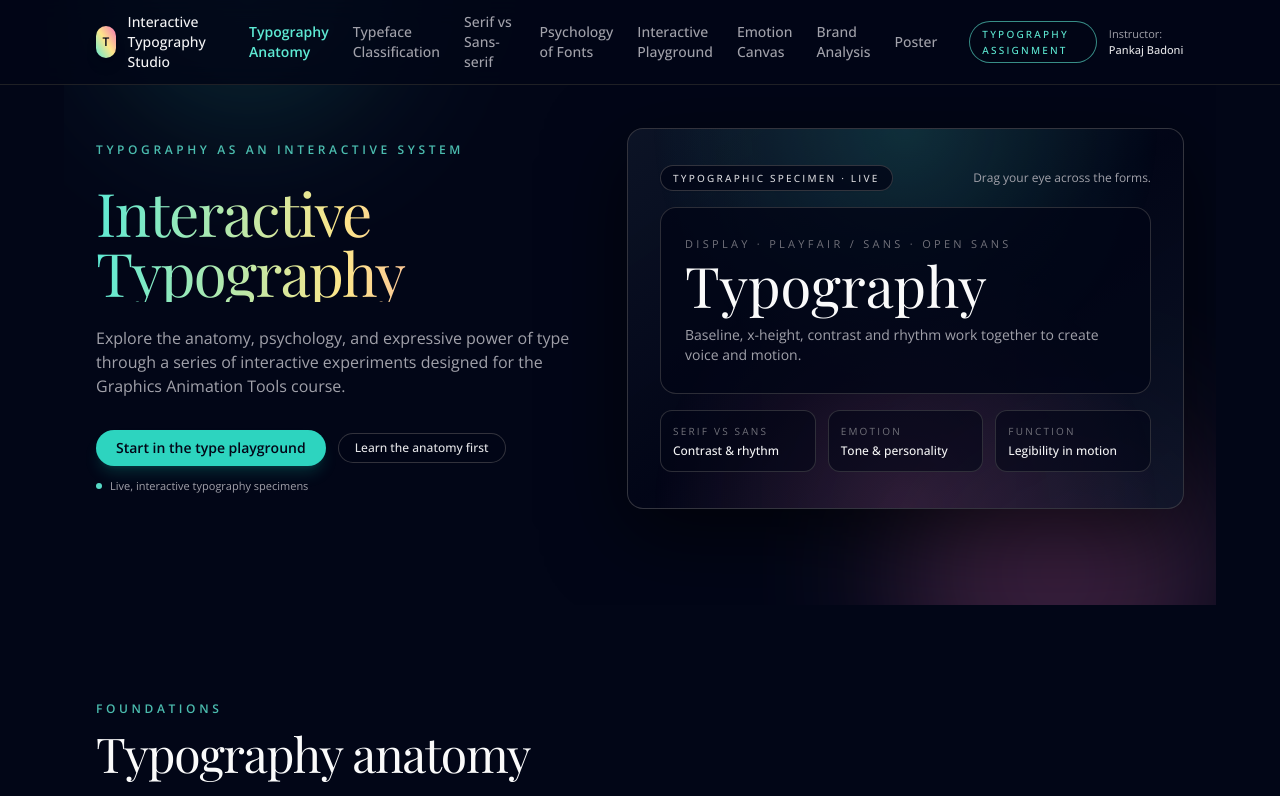
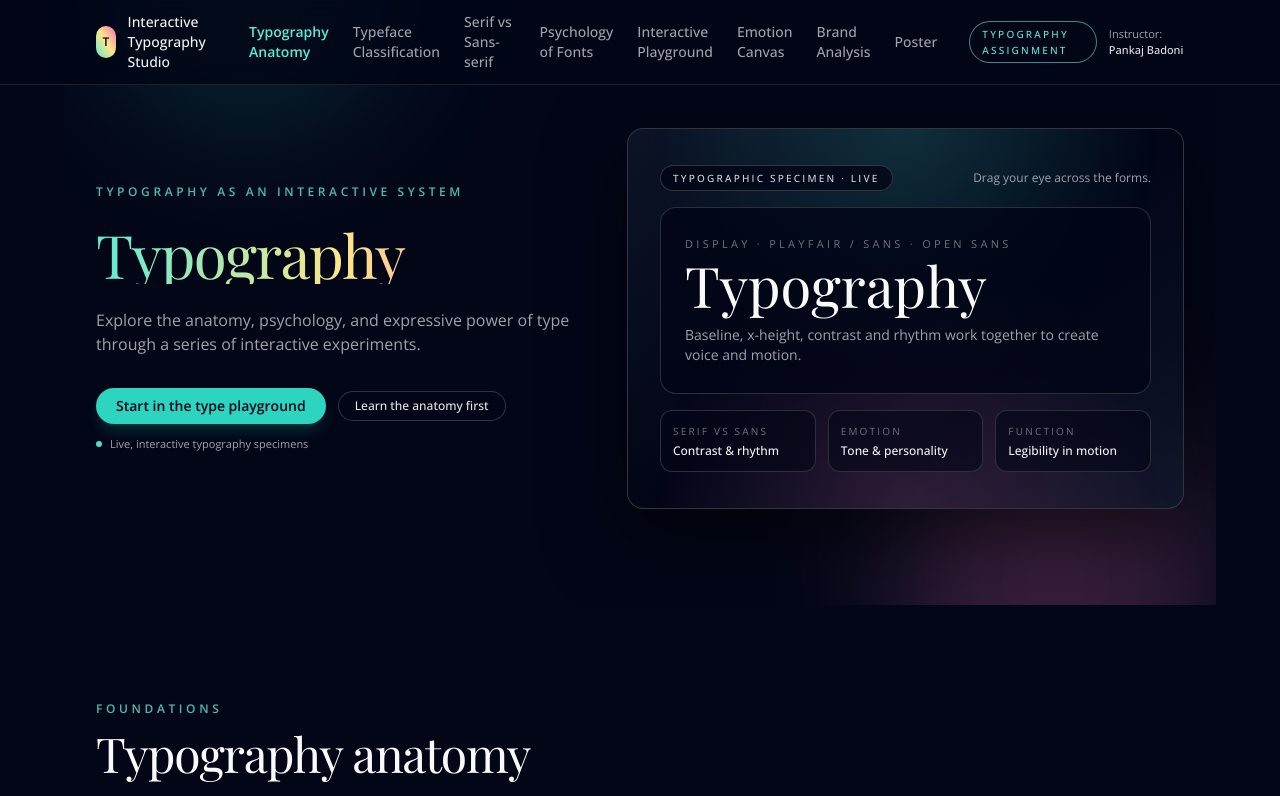
Before and after one commit to Prakhar478/Typography-Website, a React (Vite) app: page / in a window 1280 px wide. Shown: the top 796 px of the page. Built offline with nearby package versions, Linux system fonts and the light colour scheme.

Commit message:
New Change

```diff
--- a/src/App.tsx
+++ b/src/App.tsx
@@ -256,12 +256,12 @@ function HeroSection() {
             id="hero-heading"
             className="text-balance text-4xl font-display tracking-tight text-zinc-50 sm:text-5xl lg:text-6xl animate-fade-up animate-delay-100"
           >
-            <span className="block text-gradient">Interactive Typography</span>
+            <span className="block text-gradient">Typography</span>
 
           </h1>
           <p className="max-w-xl text-sm md:text-base text-zinc-400 animate-fade-up animate-delay-200">
             Explore the anatomy, psychology, and expressive power of type through a series of
-            interactive experiments designed for the Graphics Animation Tools course.
+            interactive experiments.
           </p>
           <div className="flex flex-wrap items-center gap-3 pt-2">
             <a href="#playground" className="primary-button">
```
